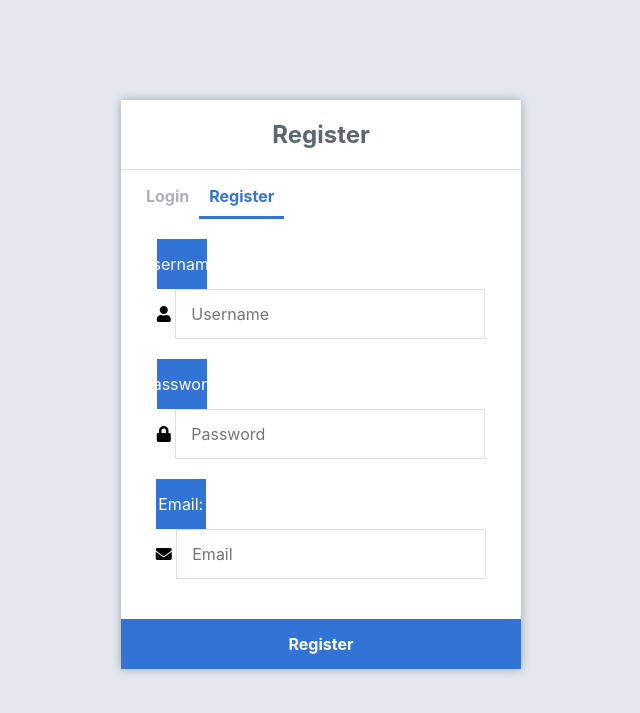
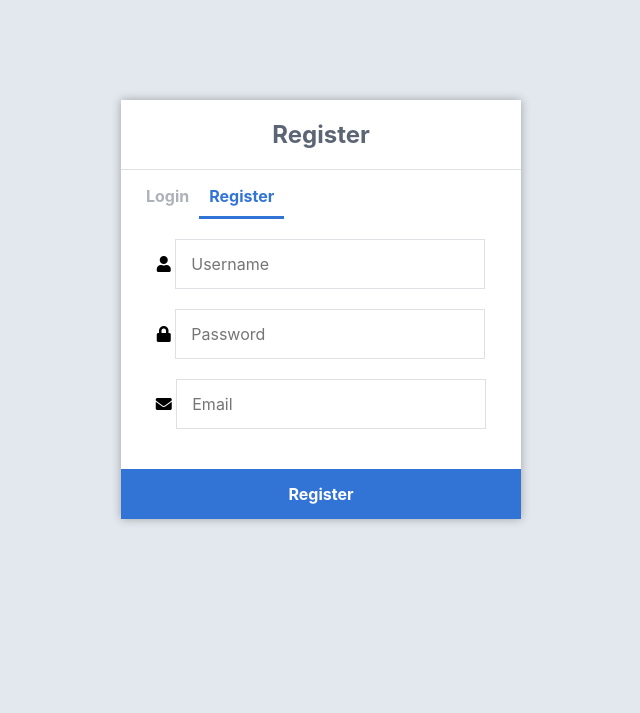
Before and after one commit to lroquec/devops-simple, a Flask app: page /login/register in a window 1280 px wide. Shown: the top 713 px of the page, without its empty margins (319-959 px from the left). Run offline with Flask 3, Linux system fonts and the light colour scheme; some libraries are stand-ins or nearby versions.

Commit message:
corrections

```diff
--- a/user-service/main.py
+++ b/user-service/main.py
@@ -25,7 +25,6 @@ mysql = MySQL(app)
 def index():
     return redirect(url_for("login"))
 
-
 @app.route("/login/", methods=["GET", "POST"])
 def login():
     msg = ""
@@ -36,28 +35,25 @@ def login():
     ):
         username = request.form["username"]
         password = request.form["password"]
-        # Hash the password with a secret key
-        hash_input = password + app.secret_key  # NOSONAR
-        hashed_password = hashlib.sha1(hash_input.encode())  # NOSONAR
-        password = hashed_password.hexdigest()  # NOSONAR
+
+        # Hash the provided password using SHA1
+        hashed_password = hashlib.sha1(password.encode()).hexdigest()
+
         cursor = mysql.connection.cursor(MySQLdb.cursors.DictCursor)
         cursor.execute(
             "SELECT * FROM accounts WHERE username = %s AND password = %s",
-            (
-                username,
-                password,
-            ),
+            (username, hashed_password),
         )
         account = cursor.fetchone()
         if account:
             session["loggedin"] = True
             session["id"] = account["id"]
             session["username"] = account["username"]
+            session["role"] = account["role"]  # Retrieve role from database
             return redirect(url_for("home"))
         else:
             msg = "Incorrect username/password!"
     return render_template("index.html", msg=msg)
-
 
 @app.route("/login/logout")
 def logout():
@@ -65,7 +61,6 @@ def logout():
     session.pop("id", None)
     session.pop("username", None)
     return redirect(url_for("login"))
-
 
 @app.route("/login/register", methods=["GET", "POST"])
 def register():
@@ -79,6 +74,8 @@ def register():
         username = request.form["username"]
         password = request.form["password"]
         email = request.form["email"]
+        role = "user"  # Default role for all registrations
+
         cursor = mysql.connection.cursor(MySQLdb.cursors.DictCursor)
         cursor.execute("SELECT * FROM accounts WHERE username = %s", (username,))
         account = cursor.fetchone()
@@ -91,23 +88,19 @@ def register():
         elif not username or not password or not email:
             msg = "Please fill out the form!"
         else:
-            hash_input = password + app.secret_key  # NOSONAR
-            hashed_password = hashlib.sha1(hash_input.encode())  # NOSONAR
-            password = hashed_password.hexdigest()  # NOSONAR
+            # Hash the password using SHA1
+            hashed_password = hashlib.sha1(password.encode()).hexdigest()
+
+            # Insert into the database
             cursor.execute(
-                "INSERT INTO accounts VALUES (NULL, %s, %s, %s)",
-                (
-                    username,
-                    password,
-                    email,
-                ),
+                "INSERT INTO accounts (username, password, email, role) VALUES (%s, %s, %s, %s)",
+                (username, hashed_password, email, role),
             )
             mysql.connection.commit()
             msg = "You have successfully registered!"
     elif request.method == "POST":
         msg = "Please fill out the form!"
     return render_template("register.html", msg=msg)
-
 
 @app.route("/login/home")
 def home():
--- a/user-service/static/style.css
+++ b/user-service/static/style.css
@@ -50,7 +50,7 @@ body {
    display: flex;
    justify-content: center;
    align-items: center;
-   width: 50px;
+   width: 100px;
    height: 50px;
    background-color: #3274d6;
    color: #ffffff;
@@ -78,7 +78,7 @@ body {
    transition: background-color 0.2s;
 }
 .navtop {
-   background-color: #2f3947;
+   background-color: #333;
    height: 60px;
    width: 100%;
    border: 0;
--- a/user-service/templates/index.html
+++ b/user-service/templates/index.html
@@ -14,12 +14,8 @@
                 <a href="{{ url_for('register') }}">Register</a>
             </div>
             <form action="{{ url_for('login') }}" method="post">
-                <label for="username">Username</label>
                 <input type="text" name="username" placeholder="Username" id="username" required />
-
-                <label for="password">Password</label>
                 <input type="password" name="password" placeholder="Password" id="password" required />
-
                 <div class="msg">{{ msg }}</div>
                 <input type="submit" value="Login">
             </form>
--- a/user-service/templates/layout.html
+++ b/user-service/templates/layout.html
@@ -9,7 +9,7 @@
 	<body class="loggedin">
 		<nav class="navtop">
 			<div>
-				<h1>Website Title</h1>
+				<h1>User Service</h1>
                 <a href="{{ url_for('home') }}"><i class="fas fa-home"></i>Home</a>
 				<a href="{{ url_for('profile') }}"><i class="fas fa-user-circle"></i>Profile</a>
 				<a href="{{ url_for('logout') }}"><i class="fas fa-sign-out-alt"></i>Logout</a>
--- a/user-service/templates/register.html
+++ b/user-service/templates/register.html
@@ -16,7 +16,6 @@
         <form action="{{ url_for('register') }}" method="post" autocomplete="off">
             <!-- Username -->
             <div class="form-group">
-                <label for="username">Username:</label>
                 <div class="input-icon">
                     <i class="fas fa-user"></i>
                     <input type="text" name="username" placeholder="Username" id="username" required>
@@ -24,7 +23,6 @@
             </div>
             <!-- Password -->
             <div class="form-group">
-                <label for="password">Password:</label>
                 <div class="input-icon">
                     <i class="fas fa-lock"></i>
                     <input type="password" name="password" placeholder="Password" id="password" required>
@@ -32,7 +30,6 @@
             </div>
             <!-- Email -->
             <div class="form-group">
-                <label for="email">Email:</label>
                 <div class="input-icon">
                     <i class="fas fa-envelope"></i>
                     <input type="email" name="email" placeholder="Email" id="email" required>
```
Also changed, not shown: user-service/tests/test_app.py (+279 -70 lines).
